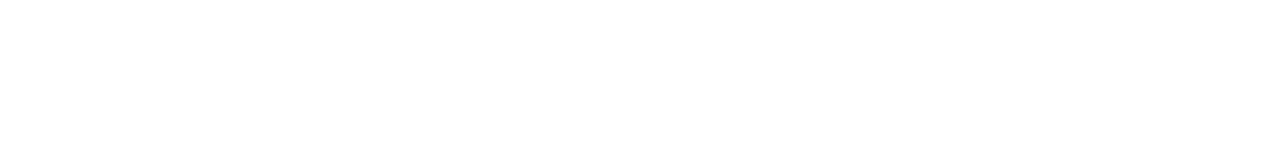
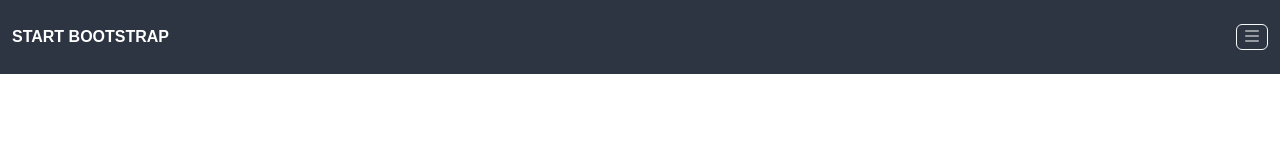
Before and after one commit to Francesco-Alquati/html-css-bootstrap-freelancer, a plain HTML site: page index.html in a window 1280 px wide. Drawn offline with nearby package versions, Linux system fonts and the light colour scheme.

Commit message:
[UPD] Created header section

```diff
--- a/css/style.css
+++ b/css/style.css
@@ -3,3 +3,11 @@
     padding: 0;
     box-sizing: border-box;
 }
+body{
+    font-family: Arial, sans-serif;
+}
+/* background e colori  */
+
+.bg-petrol{
+    background-color: #1e2635ee;
+}
--- a/index.html
+++ b/index.html
@@ -3,9 +3,27 @@
 <head>
     <meta charset="UTF-8">
     <meta name="viewport" content="width=device-width, initial-scale=1.0">
+    <link href="https://cdn.jsdelivr.net/npm/bootstrap@5.3.3/dist/css/bootstrap.min.css" rel="stylesheet" integrity="sha384-QWTKZyjpPEjISv5WaRU9OFeRpok6YctnYmDr5pNlyT2bRjXh0JMhjY6hW+ALEwIH" crossorigin="anonymous">
+    <link rel="stylesheet" href="https://cdnjs.cloudflare.com/ajax/libs/font-awesome/6.5.2/css/all.min.css" integrity="sha512-SnH5WK+bZxgPHs44uWIX+LLJAJ9/2PkPKZ5QiAj6Ta86w+fsb2TkcmfRyVX3pBnMFcV7oQPJkl9QevSCWr3W6A==" crossorigin="anonymous" referrerpolicy="no-referrer" />
     <link rel="stylesheet" href="./css/style.css">
     <title>Bootstrap</title>
 </head>
 <body>
+    <header>
+        <div class="container-fluid bg-petrol">
+            <div class="row py-4 justify-content-between align-items-center">
+                <div class="col">
+                    <div class="text-white text-uppercase fw-bold">
+                        <div>Start Bootstrap</div>
+                    </div>
+                </div>
+                <div class="col">
+                    <div class="d-flex justify-content-end">
+                        <div class="border border-light rounded px-2"><i class="fa-solid fa-bars text-white-50 "></i></div>
+                    </div>
+                </div>
+            </div>
+        </div>
+    </header>
 </body>
 </html>
```
